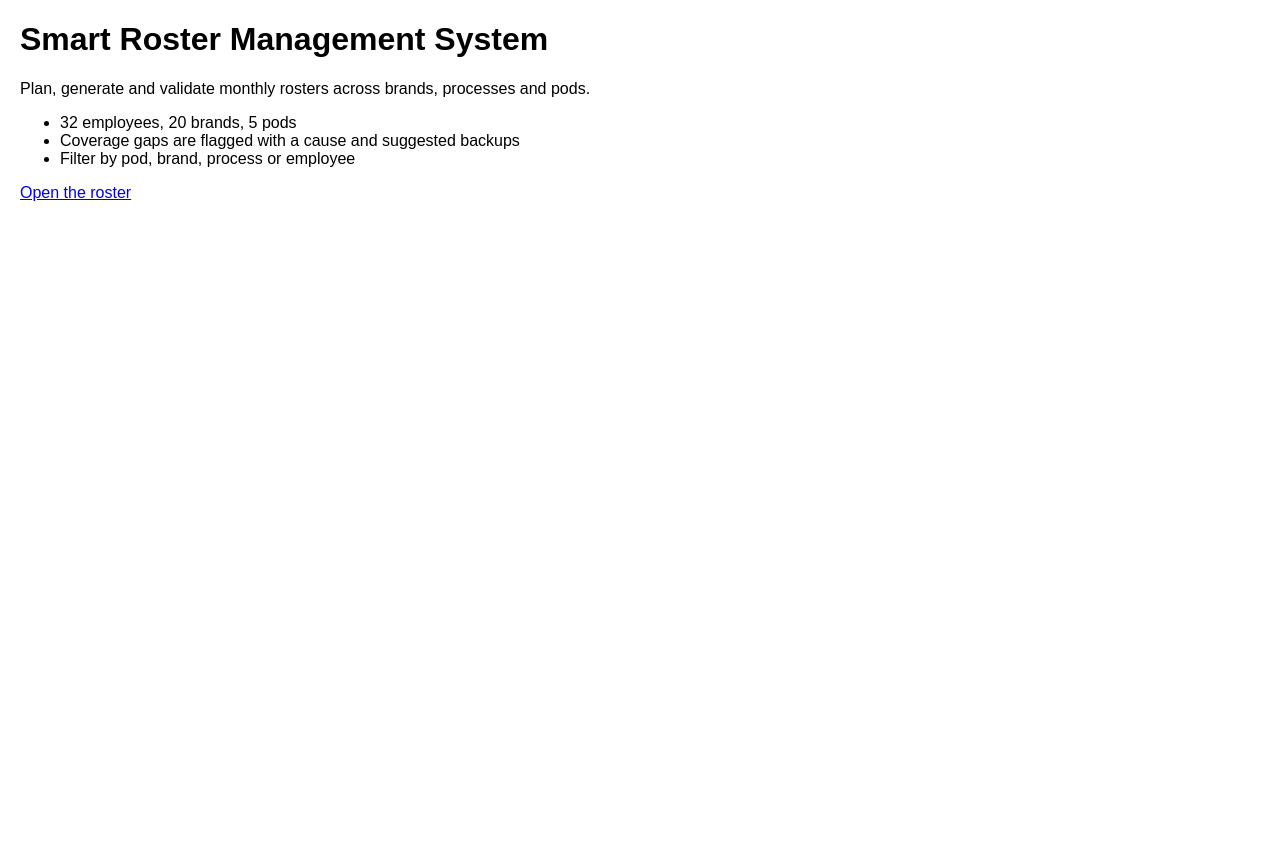
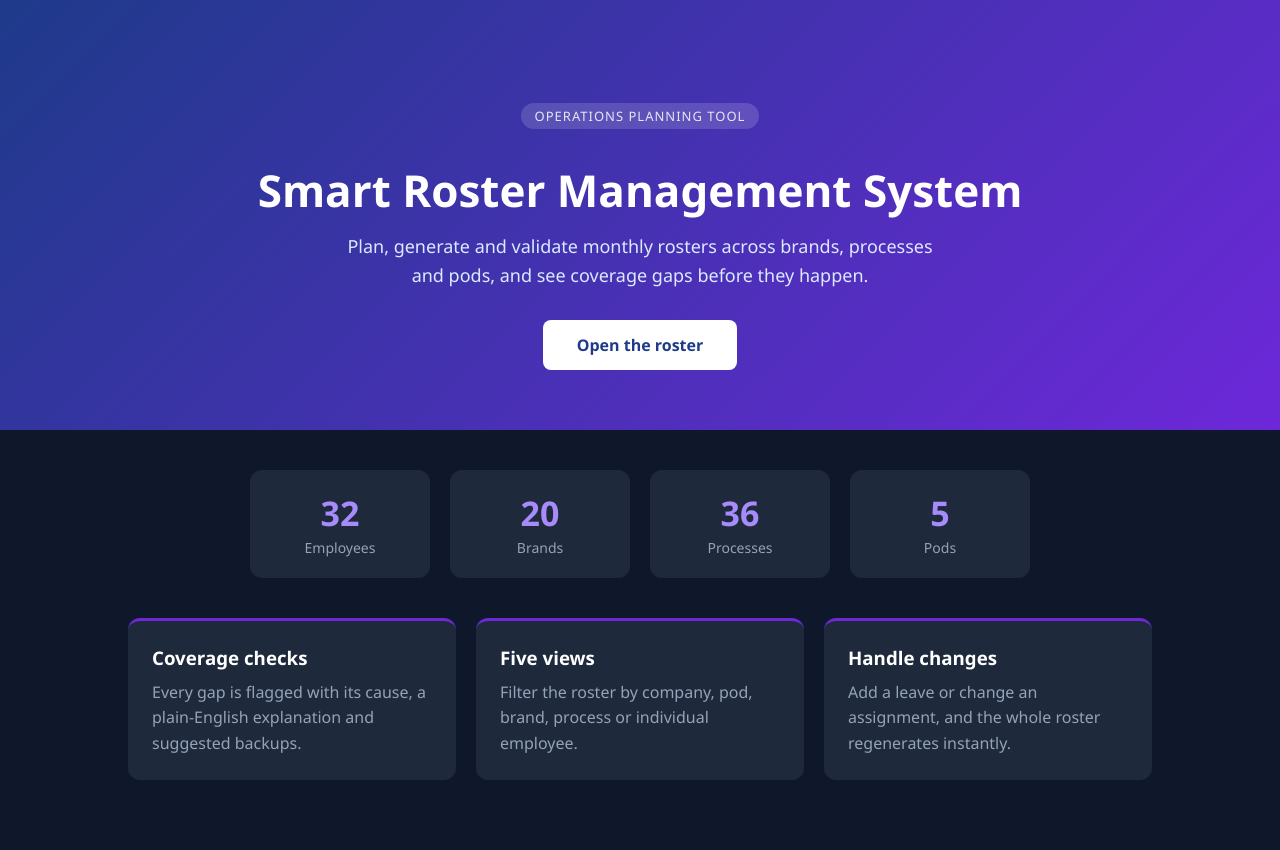
Before and after one commit to saadkazi19/roster-app, a Flask app: page / in a window 1280 px wide. Before the commit the page ends 201 px from the top, so only its background shows below. Run offline with Flask 3, Linux system fonts and the light colour scheme.

Commit message:
Style the home page

```diff
--- a/static/style.css
+++ b/static/style.css
@@ -10,3 +10,86 @@ td:first-child, th:first-child { text-align: left; white-space: nowrap; }
 .s-PH    { background: #cce5ff; }
 .s-OFF   { background: #e9ecef; }
 .conflict td { text-align: left; }
+
+body.home {
+    margin: 0;
+    background: #0f172a;
+    color: #e2e8f0;
+    font-family: "Segoe UI", Arial, sans-serif;
+}
+
+.home-hero {
+    text-align: center;
+    padding: 90px 20px 60px;
+    background: linear-gradient(135deg, #1e3a8a, #6d28d9);
+}
+.home-tag {
+    display: inline-block;
+    padding: 4px 14px;
+    border-radius: 999px;
+    background: rgba(255, 255, 255, 0.15);
+    font-size: 13px;
+    letter-spacing: 1px;
+    text-transform: uppercase;
+}
+.home-hero h1 {
+    font-size: 44px;
+    margin: 18px 0 12px;
+    color: #ffffff;
+}
+.home-sub {
+    max-width: 620px;
+    margin: 0 auto 30px;
+    font-size: 18px;
+    line-height: 1.6;
+    color: #dbeafe;
+}
+.home-btn {
+    display: inline-block;
+    padding: 14px 34px;
+    border-radius: 8px;
+    background: #ffffff;
+    color: #1e3a8a;
+    font-weight: bold;
+    text-decoration: none;
+    transition: transform 0.2s;
+}
+.home-btn:hover { transform: translateY(-3px); }
+
+.home-stats {
+    display: flex;
+    flex-wrap: wrap;
+    justify-content: center;
+    gap: 20px;
+    padding: 40px 20px 10px;
+}
+.home-stats div {
+    min-width: 140px;
+    padding: 20px;
+    text-align: center;
+    border-radius: 12px;
+    background: #1e293b;
+}
+.home-stats strong {
+    display: block;
+    font-size: 34px;
+    color: #a78bfa;
+}
+.home-stats span { color: #94a3b8; font-size: 14px; }
+
+.home-cards {
+    display: flex;
+    flex-wrap: wrap;
+    justify-content: center;
+    gap: 20px;
+    padding: 30px 20px 70px;
+}
+.home-card {
+    width: 280px;
+    padding: 24px;
+    border-radius: 12px;
+    background: #1e293b;
+    border-top: 3px solid #6d28d9;
+}
+.home-card h3 { margin: 0 0 10px; color: #ffffff; }
+.home-card p { margin: 0; line-height: 1.6; color: #94a3b8; }
--- a/templates/index.html
+++ b/templates/index.html
@@ -4,14 +4,34 @@
     <title>Smart Roster Management System</title>
     <link rel="stylesheet" href="{{ url_for('static', filename='style.css') }}">
 </head>
-<body>
-    <h1>Smart Roster Management System</h1>
-    <p>Plan, generate and validate monthly rosters across brands, processes and pods.</p>
-    <ul>
-        <li>32 employees, 20 brands, 5 pods</li>
-        <li>Coverage gaps are flagged with a cause and suggested backups</li>
-        <li>Filter by pod, brand, process or employee</li>
-    </ul>
-    <p><a href="/roster">Open the roster</a></p>
+<body class="home">
+        <header class="home-hero">
+        <p class="home-tag">Operations planning tool</p>
+        <h1>Smart Roster Management System</h1>
+        <p class="home-sub">Plan, generate and validate monthly rosters across brands, processes and pods, and see coverage gaps before they happen.</p>
+        <a class="home-btn" href="/roster">Open the roster</a>
+    </header>
+
+    <section class="home-stats">
+        <div><strong>32</strong><span>Employees</span></div>
+        <div><strong>20</strong><span>Brands</span></div>
+        <div><strong>36</strong><span>Processes</span></div>
+        <div><strong>5</strong><span>Pods</span></div>
+    </section>
+
+    <section class="home-cards">
+        <div class="home-card">
+            <h3>Coverage checks</h3>
+            <p>Every gap is flagged with its cause, a plain-English explanation and suggested backups.</p>
+        </div>
+        <div class="home-card">
+            <h3>Five views</h3>
+            <p>Filter the roster by company, pod, brand, process or individual employee.</p>
+        </div>
+        <div class="home-card">
+            <h3>Handle changes</h3>
+            <p>Add a leave or change an assignment, and the whole roster regenerates instantly.</p>
+        </div>
+    </section>
 </body>
 </html>
```
